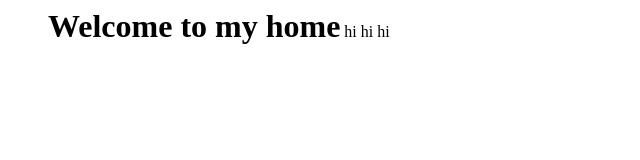
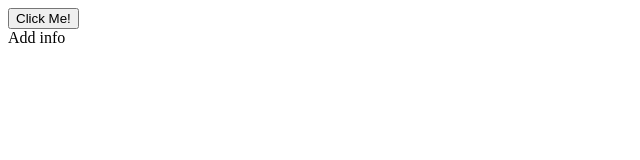
Before and after one commit to byunn90/22-stu_Mini-Project, a plain HTML site: page index.html in a window 1280 px wide. Shown: the whole page, without its empty margins (0-640 px from the left). Drawn offline with Linux system fonts and the light colour scheme.

Commit message:
adding footer with button and form

```diff
--- a/index.html
+++ b/index.html
@@ -7,11 +7,12 @@
     <link rel="stylesheet" href="style.css" />
   </head>
   <body>
-    <ul>
-      <h1>Welcome to my home</h1>
-      <li>hi</li>
-      <li>hi</li>
-      <li>hi</li>
-    </ul>
+    <ul></ul>
   </body>
+  <footer>
+    <section class="contact">
+      <button type="button">Click Me!</button>
+      <form action="information">Add info</form>
+    </section>
+  </footer>
 </html>
```
